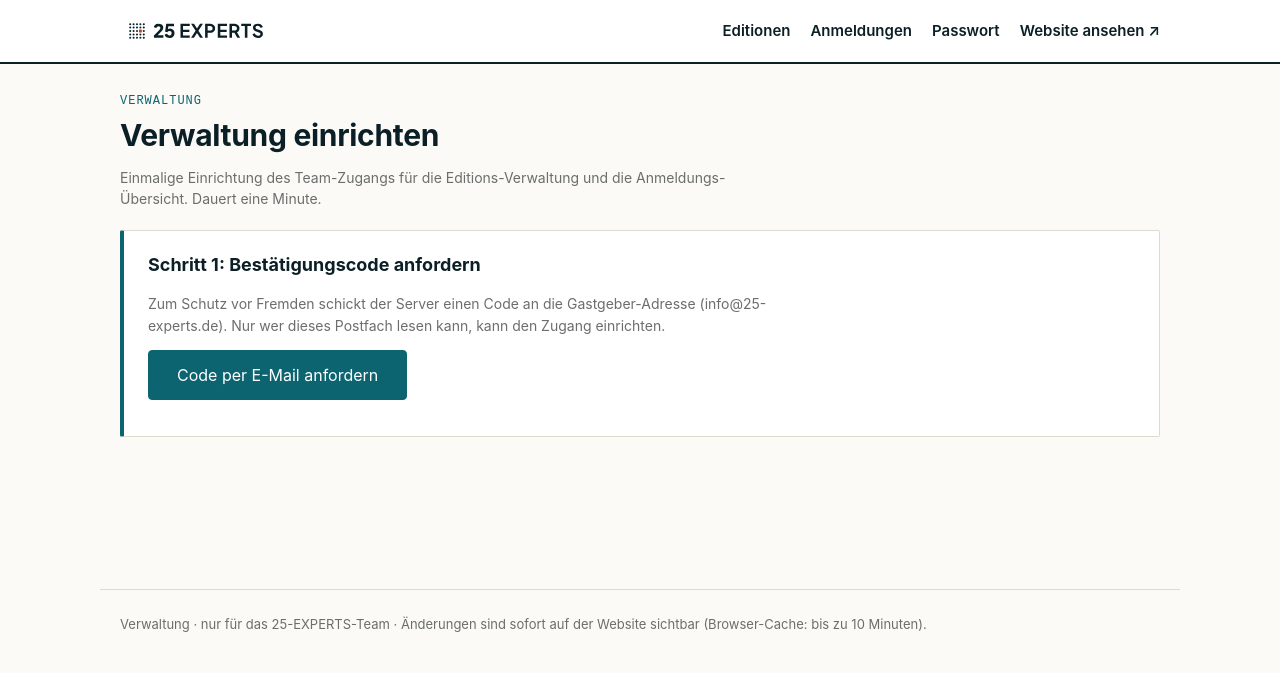
After one commit to MaxHemp/25-Experts-Website, a PHP site: page /verwaltung/einrichtung.php in a window 1280 px wide. The commit adds this page. Shown: the top 673 px of the page. Run offline with PHP 8.4, Linux system fonts and the light colour scheme.

Commit message:
Website aus 25-experts-kit gebaut (18b2b65)

```diff
--- a/edition/lib.php
+++ b/edition/lib.php
@@ -362,6 +362,38 @@ function x25ed_anmeldungen_je_edition(): array
     }
 }
 
+// ------------------------------------------------------------------ Team-Zugang (Verwaltung + Anmeldungs-Admin)
+/** Zugangsdatei: über die Verwaltung gesetzte Zugangsdaten (überstimmen ADMIN_* aus config.php). */
+function x25ed_zugang_datei(): string
+{
+    return rtrim((string)x25ed_cfg('DATA_DIR', X25ED_ROOT . '/anmeldung/data'), '/') . '/verwaltung-zugang.json';
+}
+
+/** Aktueller Team-Zugang: ['user' => …, 'hash' => …]; Datei zuerst, sonst config.php; leer = nicht eingerichtet. */
+function x25ed_zugang(): array
+{
+    $f = x25ed_zugang_datei();
+    if (is_file($f)) {
+        $d = json_decode((string)file_get_contents($f), true);
+        if (is_array($d) && ($d['hash'] ?? '') !== '') {
+            return ['user' => (string)($d['user'] ?? 'gastgeber'), 'hash' => (string)$d['hash']];
+        }
+    }
+    return ['user' => (string)x25ed_cfg('ADMIN_USER', 'gastgeber'), 'hash' => (string)x25ed_cfg('ADMIN_PASS_HASH', '')];
+}
+
+/** Felder der Zugangsdatei setzen (Merge); legt die Datei bei Bedarf an (chmod 600). */
+function x25ed_zugang_merge(array $felder): void
+{
+    $f = x25ed_zugang_datei();
+    $d = is_file($f) ? (json_decode((string)file_get_contents($f), true) ?: []) : [];
+    $d = array_merge($d, $felder);
+    if (file_put_contents($f, json_encode($d, JSON_UNESCAPED_UNICODE), LOCK_EX) === false) {
+        throw new RuntimeException('Zugangsdatei nicht beschreibbar (Datenverzeichnis prüfen).');
+    }
+    @chmod($f, 0600);
+}
+
 // ------------------------------------------------------------------ Vorschau (Entwürfe)
 function x25ed_preview_sig(string $slug): string
 {
--- a/verwaltung/auth.php
+++ b/verwaltung/auth.php
@@ -33,6 +33,7 @@ function xv_page(string $titel, string $body, int $status = 200): never
       <nav class="v-top__nav">
         <a href="index.php">Editionen</a>
         <a href="/anmeldung/admin.php">Anmeldungen</a>
+        <a href="einrichtung.php">Passwort</a>
         <a href="/" target="_blank" rel="noopener">Website ansehen ↗</a>
       </nav>
     </div>
@@ -49,27 +50,33 @@ HTML;
 }
 
 // ------------------------------------------------------------------ Zugang
-$XV_USER = (string)x25ed_cfg('ADMIN_USER', '');
-$XV_HASH = (string)x25ed_cfg('ADMIN_PASS_HASH', '');
-if ($XV_USER === '' || $XV_HASH === '') {
-    xv_page('Nicht eingerichtet', '<div class="v-card v-card--warn"><h1>Verwaltung ist noch nicht eingerichtet.</h1>'
-        . '<p>Bitte in <code>anmeldung/config.php</code> auf dem Server <code>ADMIN_USER</code> und <code>ADMIN_PASS_HASH</code> setzen '
-        . '(Passwort-Hash erzeugen: <code>php -r \'echo password_hash("DeinPasswort", PASSWORD_DEFAULT);\'</code>).</p></div>', 503);
-}
-$xvCred = ['', ''];
-if (isset($_SERVER['PHP_AUTH_USER'])) {
-    $xvCred = [(string)$_SERVER['PHP_AUTH_USER'], (string)($_SERVER['PHP_AUTH_PW'] ?? '')];
-} else {
+// Zugangsdaten: über die Verwaltung gesetzt (anmeldung/data/verwaltung-zugang.json) oder
+// ADMIN_USER/ADMIN_PASS_HASH aus config.php. Noch nichts eingerichtet → Erst-Einrichtung
+// (einrichtung.php, Bestätigungscode per E-Mail an die Gastgeber-Adresse).
+function xv_basic_credentials(): array
+{
+    if (isset($_SERVER['PHP_AUTH_USER'])) { return [(string)$_SERVER['PHP_AUTH_USER'], (string)($_SERVER['PHP_AUTH_PW'] ?? '')]; }
     $hdr = (string)($_SERVER['HTTP_AUTHORIZATION'] ?? $_SERVER['REDIRECT_HTTP_AUTHORIZATION'] ?? '');
     if (stripos($hdr, 'basic ') === 0) {
         $dec = base64_decode(trim(substr($hdr, 6)), true);
-        if ($dec !== false && str_contains($dec, ':')) { $xvCred = explode(':', $dec, 2); }
+        if ($dec !== false && str_contains($dec, ':')) { return explode(':', $dec, 2); }
+    }
+    return ['', ''];
+}
+function xv_gate(): void
+{
+    $z = x25ed_zugang();
+    if ($z['hash'] === '') {
+        header('Location: einrichtung.php', true, 302);
+        exit;
+    }
+    $cred = xv_basic_credentials();
+    if ($cred[0] !== $z['user'] || !password_verify($cred[1], $z['hash'])) {
+        header('WWW-Authenticate: Basic realm="25 EXPERTS Verwaltung", charset="UTF-8"');
+        xv_page('Anmeldung erforderlich', '<div class="v-card"><h1>Anmeldung erforderlich.</h1><p>Bitte mit dem Team-Benutzer und Passwort anmelden (dieselben Zugangsdaten wie für die Anmeldungs-Übersicht).</p><p class="v-meta">Passwort vergessen? Der Zugang lässt sich über die Datei <code>anmeldung/data/verwaltung-zugang.json</code> auf dem Server zurücksetzen (Datei löschen und die Einrichtung neu durchlaufen).</p></div>', 401);
     }
 }
-if ($xvCred[0] !== $XV_USER || !password_verify($xvCred[1], $XV_HASH)) {
-    header('WWW-Authenticate: Basic realm="25 EXPERTS Verwaltung", charset="UTF-8"');
-    xv_page('Anmeldung erforderlich', '<div class="v-card"><h1>Anmeldung erforderlich.</h1><p>Bitte mit dem Team-Benutzer und Passwort anmelden (dieselben Zugangsdaten wie für die Anmeldungs-Übersicht).</p></div>', 401);
-}
+if (!defined('XV_OHNE_GATE')) { xv_gate(); }
 
 function xv_csrf(int $shift = 0): string
 {
--- /dev/null
+++ b/verwaltung/einrichtung.php
@@ -0,0 +1,153 @@
+<?php
+/**
+ * 25 EXPERTS – Verwaltung: Zugang einrichten und Passwort ändern (ohne Terminal/Dateimanager).
+ *
+ * Erst-Einrichtung (noch kein Zugang gesetzt):
+ *   1. „Code anfordern“ → ein Bestätigungscode geht per E-Mail an die Gastgeber-Adresse (MAIL_TO,
+ *      info@25-experts.de). Damit kann nur das Team den Zugang anlegen.
+ *   2. Code + Benutzername + Passwort eintragen → Zugang wird in anmeldung/data/verwaltung-zugang.json
+ *      gespeichert (gilt für /verwaltung/ UND /anmeldung/admin.php).
+ * Passwort ändern (eingerichtet): normale Anmeldung nötig, dann neues Passwort setzen.
+ * Schutz: Code gehasht + 15 Minuten gültig + höchstens 5 Versuche; Anforderungen ratenbegrenzt.
+ */
+declare(strict_types=1);
+
+define('XV_OHNE_GATE', 1);
+require __DIR__ . '/auth.php';
+
+$e = static fn(?string $s): string => x25ed_e($s);
+
+if (!is_file(X25ED_ROOT . '/anmeldung/config.php')) {
+    xv_page('Einrichtung', '<div class="v-card v-card--warn"><h1>Der Server ist noch nicht konfiguriert.</h1>'
+        . '<p>Auf dem Webspace fehlt die Datei <code>anmeldung/config.php</code> (sie enthält u. a. den Mail-Versand und wird auch für die Anmeldestrecke gebraucht). '
+        . 'Bitte zuerst nach der Anleitung in <code>anmeldung/config.example.php</code> anlegen, dann diese Seite neu laden.</p></div>', 503);
+}
+
+$zugang = x25ed_zugang();
+$eingerichtet = $zugang['hash'] !== '';
+$flash = '';
+$modus = $eingerichtet ? 'aendern' : (is_setup_code_offen() ? 'code' : 'start');
+
+// ------------------------------------------------------------------ Aktionen
+if (($_SERVER['REQUEST_METHOD'] ?? 'GET') === 'POST') {
+    $do = (string)($_POST['do'] ?? '');
+    try {
+        if (!$eingerichtet && $do === 'code') {
+            require_once X25ED_ROOT . '/anmeldung/lib/x25.php';
+            if (!x25_rate_ok(3, 3600, (string)x25ed_cfg('RATE_SALT', 'x25'), 'vcode')) {
+                throw new RuntimeException('Zu viele Code-Anforderungen. Bitte in einer Stunde erneut versuchen.');
+            }
+            $code = (string)random_int(10000000, 99999999);
+            x25ed_zugang_merge(['setup_code' => password_hash($code, PASSWORD_DEFAULT), 'setup_bis' => time() + 900, 'setup_versuche' => 0]);
+            $mailTo = x25_conf()['mail_to'];
+            $txt = "Einrichtungscode für die 25-EXPERTS-Verwaltung (gültig 15 Minuten):\n\n    " . $code . "\n\n"
+                 . "Diesen Code auf https://25-experts.de/verwaltung/einrichtung.php eintragen und dort Benutzername und Passwort festlegen.\n"
+                 . "Wenn Ihr diese Einrichtung nicht angestoßen habt, könnt Ihr die Mail ignorieren.\n";
+            $html = x25_html_shell('Einrichtungscode Verwaltung',
+                x25_h_kicker('Verwaltung einrichten') . x25_h_h1('Euer Einrichtungscode')
+                . x25_h_box('<p style="margin:0;font-family:' . X25_MONO . ';font-size:32px;letter-spacing:6px;font-weight:700;color:' . X25_INK . ';">' . $e($code) . '</p>')
+                . x25_h_p('Gültig 15 Minuten. Auf <a href="https://25-experts.de/verwaltung/einrichtung.php" style="color:' . X25_PETROL . ';">25-experts.de/verwaltung/einrichtung.php</a> eintragen und Benutzername und Passwort festlegen.')
+                . x25_h_p('<span style="font-size:13px;color:' . X25_META . ';">Wenn Ihr diese Einrichtung nicht angestoßen habt, könnt Ihr die Mail ignorieren.</span>'), false);
+            x25_send_hosts('Einrichtungscode Verwaltung · 25 EXPERTS', $html, $txt, 'verwaltung-code');
+            $modus = 'code';
+            $flash = 'Der Code ist unterwegs an ' . $mailTo . ' (gültig 15 Minuten).';
+        } elseif (!$eingerichtet && $do === 'setzen') {
+            $d = is_file(x25ed_zugang_datei()) ? (json_decode((string)file_get_contents(x25ed_zugang_datei()), true) ?: []) : [];
+            $codeHash = (string)($d['setup_code'] ?? '');
+            if ($codeHash === '' || time() > (int)($d['setup_bis'] ?? 0)) { throw new RuntimeException('Kein gültiger Code (abgelaufen?). Bitte einen neuen Code anfordern.'); }
+            if ((int)($d['setup_versuche'] ?? 0) >= 5) {
+                x25ed_zugang_merge(['setup_code' => '', 'setup_bis' => 0]);
+                throw new RuntimeException('Zu viele Fehlversuche. Bitte einen neuen Code anfordern.');
+            }
+            $code = preg_replace('/\s+/', '', (string)($_POST['code'] ?? '')) ?? '';
+            if (!password_verify($code, $codeHash)) {
+                x25ed_zugang_merge(['setup_versuche' => (int)($d['setup_versuche'] ?? 0) + 1]);
+                $modus = 'code';
+                throw new RuntimeException('Der Code stimmt nicht. Bitte prüfen (8 Ziffern aus der E-Mail).');
+            }
+            [$user, $hash] = xv_neues_passwort();
+            x25ed_zugang_merge(['user' => $user, 'hash' => $hash, 'setup_code' => '', 'setup_bis' => 0, 'setup_versuche' => 0, 'eingerichtet_am' => gmdate('c')]);
+            xv_page('Zugang eingerichtet', '<div class="v-card v-card--ok"><h1>Der Zugang ist eingerichtet.</h1>'
+                . '<p>Benutzername: <strong>' . $e($user) . '</strong> · Dein Passwort gilt ab sofort für die <a href="index.php">Verwaltung</a> und die <a href="/anmeldung/admin.php">Anmeldungs-Übersicht</a>.</p>'
+                . '<p><a class="v-btn v-btn--gross" href="index.php">Zur Verwaltung</a></p></div>');
+        } elseif ($do === 'aendern') {
+            xv_gate();   // nur mit gültiger Anmeldung
+            if (!xv_csrf_ok((string)($_POST['csrf'] ?? ''))) { throw new RuntimeException('Sitzung abgelaufen. Bitte Seite neu laden und erneut versuchen.'); }
+            [$user, $hash] = xv_neues_passwort();
+            x25ed_zugang_merge(['user' => $user, 'hash' => $hash, 'geaendert_am' => gmdate('c')]);
+            xv_page('Passwort geändert', '<div class="v-card v-card--ok"><h1>Zugang aktualisiert.</h1>'
+                . '<p>Benutzername: <strong>' . $e($user) . '</strong>. Beim nächsten Aufruf fragt der Browser die neuen Zugangsdaten ab (ggf. Browser-Fenster einmal schließen).</p>'
+                . '<p><a class="v-btn" href="index.php">Zur Verwaltung</a></p></div>');
+        }
+    } catch (Throwable $ex) {
+        $flash = 'Fehler: ' . $ex->getMessage();
+    }
+}
+
+/** Benutzername/Passwort aus dem Formular prüfen → [user, hash]. */
+function xv_neues_passwort(): array
+{
+    $user = trim((string)($_POST['benutzer'] ?? ''));
+    $pw1 = (string)($_POST['passwort'] ?? '');
+    $pw2 = (string)($_POST['passwort2'] ?? '');
+    if (!preg_match('/^[a-zA-Z0-9._-]{3,40}$/', $user)) { throw new RuntimeException('Bitte einen Benutzernamen aus 3–40 Buchstaben/Ziffern angeben (ohne Leerzeichen).'); }
+    if (mb_strlen($pw1) < 10) { throw new RuntimeException('Das Passwort braucht mindestens 10 Zeichen.'); }
+    if ($pw1 !== $pw2) { throw new RuntimeException('Die beiden Passwörter stimmen nicht überein.'); }
+    return [$user, password_hash($pw1, PASSWORD_DEFAULT)];
+}
+
+function is_setup_code_offen(): bool
+{
+    $f = x25ed_zugang_datei();
+    if (!is_file($f)) { return false; }
+    $d = json_decode((string)file_get_contents($f), true) ?: [];
+    return ($d['setup_code'] ?? '') !== '' && time() <= (int)($d['setup_bis'] ?? 0);
+}
+
+// ------------------------------------------------------------------ Seite
+$flashHtml = $flash !== '' ? '<div class="v-card ' . (str_starts_with($flash, 'Fehler') ? 'v-card--warn' : 'v-card--ok') . '"><strong>' . $e($flash) . '</strong></div>' : '';
+
+if ($eingerichtet) {
+    xv_gate();
+    $csrf = xv_csrf();
+    $body = '<p class="v-kicker"><a href="index.php">Verwaltung</a> → Passwort</p><div class="v-kopfzeile"><div><h1>Passwort ändern</h1>'
+        . '<p class="v-meta v-maxw">Die Zugangsdaten gelten für die Verwaltung und die Anmeldungs-Übersicht. Sie liegen nur auf dem Server (anmeldung/data/), nie im Git.</p></div></div>'
+        . $flashHtml
+        . '<form method="post" action="einrichtung.php" class="v-card v-form"><input type="hidden" name="csrf" value="' . $e($csrf) . '"><input type="hidden" name="do" value="aendern">'
+        . '<div class="v-form__grid">'
+        . '<label class="v-feld"><span>Benutzername</span><input type="text" name="benutzer" value="' . $e($zugang['user']) . '" autocomplete="username"></label>'
+        . '<label class="v-feld"><span>Neues Passwort <em>mind. 10 Zeichen</em></span><input type="password" name="passwort" autocomplete="new-password"></label>'
+        . '<label class="v-feld"><span>Neues Passwort (Wiederholung)</span><input type="password" name="passwort2" autocomplete="new-password"></label>'
+        . '</div><p class="v-mt"><button class="v-btn v-btn--gross" type="submit">Speichern</button></p></form>';
+    xv_page('Passwort ändern', $body);
+}
+
+// Erst-Einrichtung
+$schrittCode = <<<HTML
+    <form method="post" action="einrichtung.php" class="v-card v-form">
+      <input type="hidden" name="do" value="setzen">
+      <h2>Schritt 2: Code eintragen und Zugang festlegen</h2>
+      <div class="v-form__grid">
+        <label class="v-feld"><span>Bestätigungscode <em>aus der E-Mail</em></span><input type="text" name="code" inputmode="numeric" placeholder="8 Ziffern" autocomplete="one-time-code"></label>
+        <label class="v-feld"><span>Benutzername</span><input type="text" name="benutzer" value="gastgeber" autocomplete="username"></label>
+        <label class="v-feld"><span>Passwort <em>mind. 10 Zeichen</em></span><input type="password" name="passwort" autocomplete="new-password"></label>
+        <label class="v-feld"><span>Passwort (Wiederholung)</span><input type="password" name="passwort2" autocomplete="new-password"></label>
+      </div>
+      <p class="v-mt"><button class="v-btn v-btn--gross" type="submit">Zugang einrichten</button></p>
+      <p class="v-meta">Kein Code angekommen? Spam-Ordner prüfen oder unten einen neuen anfordern.</p>
+    </form>
+HTML;
+$schrittStart = <<<HTML
+    <form method="post" action="einrichtung.php" class="v-card v-form">
+      <input type="hidden" name="do" value="code">
+      <h2>Schritt 1: Bestätigungscode anfordern</h2>
+      <p class="v-meta v-maxw">Zum Schutz vor Fremden schickt der Server einen Code an die Gastgeber-Adresse (info@25-experts.de). Nur wer dieses Postfach lesen kann, kann den Zugang einrichten.</p>
+      <p class="v-mt"><button class="v-btn v-btn--gross" type="submit">Code per E-Mail anfordern</button></p>
+    </form>
+HTML;
+
+$body = '<p class="v-kicker">Verwaltung</p><div class="v-kopfzeile"><div><h1>Verwaltung einrichten</h1>'
+    . '<p class="v-meta v-maxw">Einmalige Einrichtung des Team-Zugangs für die Editions-Verwaltung und die Anmeldungs-Übersicht. Dauert eine Minute.</p></div></div>'
+    . $flashHtml
+    . ($modus === 'code' ? $schrittCode . $schrittStart : $schrittStart);
+xv_page('Einrichtung', $body);
--- a/verwaltung/verwaltung.css
+++ b/verwaltung/verwaltung.css
@@ -28,6 +28,7 @@ code { background: var(--v-muted); padding: 1px 6px; border-radius: 4px; font-si
 .v-wrap { max-width: 1080px; margin: 0 auto; padding: 0 20px; }
 .v-main { padding-bottom: 96px; }
 .v-maxw { max-width: 72ch; }
+.v-mt { margin-top: 12px; }
 
 .v-top { background: var(--v-weiss); border-bottom: 2px solid var(--v-ink); }
 .v-top__inner { display: flex; align-items: center; justify-content: space-between; gap: 16px; padding-top: 14px; padding-bottom: 14px; }
@@ -83,7 +84,7 @@ code { background: var(--v-muted); padding: 1px 6px; border-radius: 4px; font-si
 .v-feld { display: block; }
 .v-feld > span { display: block; font-weight: 600; color: var(--v-ink); font-size: 14.5px; margin-bottom: 4px; }
 .v-feld > span em { font-style: normal; color: var(--v-signal); font-size: 12px; margin-left: 6px; }
-.v-feld input[type="text"], .v-feld select, .v-feld textarea {
+.v-feld input[type="text"], .v-feld input[type="password"], .v-feld select, .v-feld textarea {
   width: 100%; padding: 10px 12px; border: 1px solid var(--v-linie); border-radius: 4px;
   font: 15px/1.5 inherit; font-family: inherit; color: var(--v-ink); background: #fff;
 }
```
Also changed, not shown: anmeldung/admin.php (+6 -3 lines).
